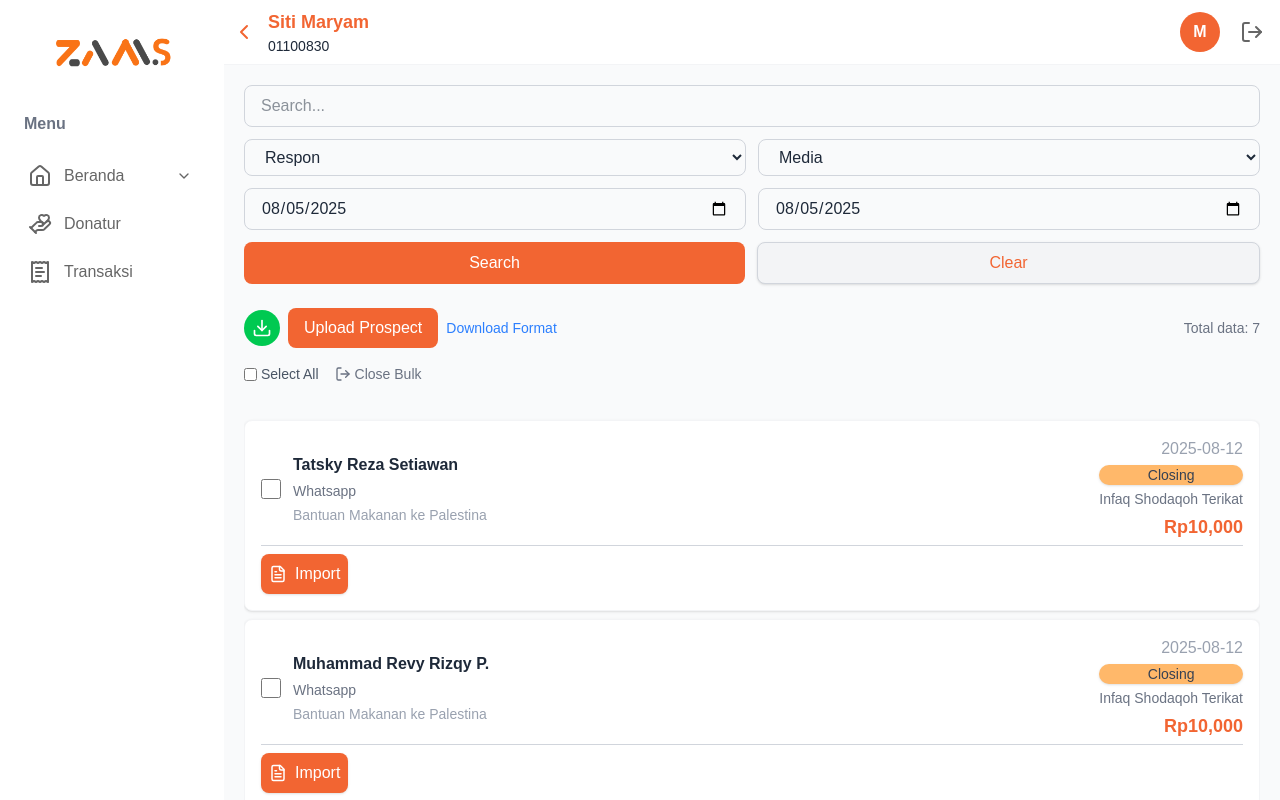
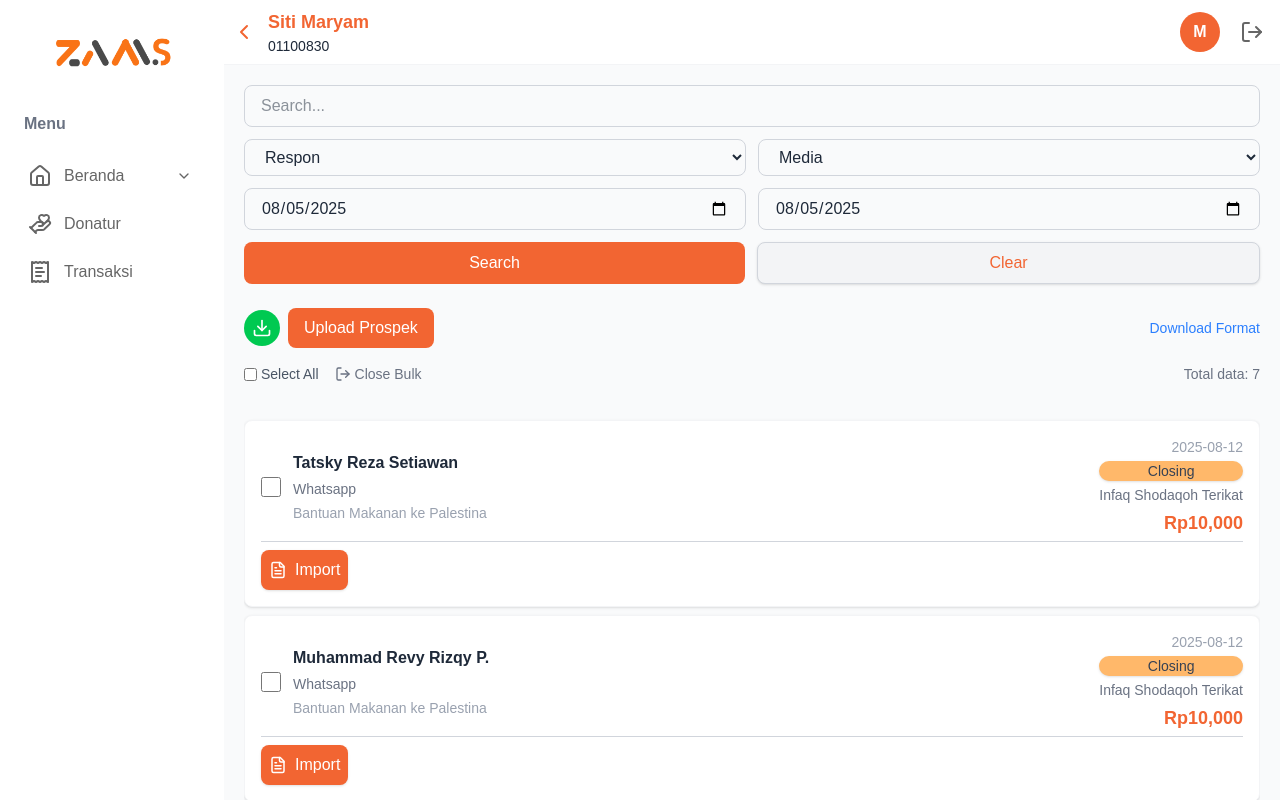
Before and after one commit to MuhammadRevy49/zams, a Next.js app: page /prospek in a window 1280 px wide. Built offline with nearby package versions, Linux system fonts and the light colour scheme.

Commit message:
Bismillah: update fs in page prospek

```diff
--- a/app/prospek/page.jsx
+++ b/app/prospek/page.jsx
@@ -112,7 +112,7 @@ export default function ProspekPage() {
           <ArrowLeft className="mr-3" />
         </a>
         <h1 className="text-xl font-bold text-[#F26532] mb-4">
-          Daftar Prospect
+          Daftar Prospek
         </h1>
       </div>
 
@@ -179,23 +179,25 @@ export default function ProspekPage() {
               <Download size={20} />
             </button>
             <button className="bg-[#F26532] text-white px-4 py-2 rounded-lg hover:opacity-50 hover:cursor-pointer transition-all">
-            Upload Prospect
+              Upload Prospek
             </button>
+          </div>
           <a href="#" className="text-blue-500 text-sm hover:text-blue-700 transition-all">
             Download Format
           </a>
       </div>
-        <p className="text-sm text-gray-500 text-right">Total data: {data.length}</p>
-      </div>
 
       {/* Select All & Close Bulk */}
-      <div className="flex items-center gap-4 text-sm text-gray-600 mb-6">
+      <div className="flex items-center justify-between gap-4 text-sm text-gray-600 mb-6">
+        <div className="flex items-center gap-4">
           <label className="flex items-center gap-1 select-none">
             <input type="checkbox" checked={selectAll} onChange={toggleSelectAll} className="accent-[#F26532]" /> Select All
           </label>
           <button className="flex items-center gap-1 text-gray-500 hover:cursor-pointer select-none hover:text-gray-700 transition-all">
             <LogOut size={16} /> Close Bulk
           </button>
+        </div>
+        <p className="text-sm text-gray-500 text-right">Total data: {data.length}</p>
       </div>
 
       {/* Data */}
@@ -216,7 +218,7 @@ export default function ProspekPage() {
               return (
                 <div
                   key={index}
-                  className={`shadow rounded-lg p-4 flex flex-col transition-all hover:bg-orange-50 hover:cursor-pointer ${isSelected
+                  className={`shadow rounded-lg p-4 flex flex-col transition-all hover:bg-orange-100 hover:cursor-pointer ${isSelected
                     ? "border border-[#F26532] bg-orange-50 shadow-lg"
                     : "border border-gray-100 bg-white"
                     }`}
@@ -236,7 +238,7 @@ export default function ProspekPage() {
                       </div>
                     </div>
                     <div className="space-y-1">
-                      <p className="text-right text-gray-400">{donatur.date}</p>
+                      <p className="text-right text-gray-400 text-sm">{donatur.date}</p>
                       <p className="text-center rounded-full text-gray-700 shadow text-sm bg-orange-300">{donatur.status}</p>
                       <p className="text-right text-sm text-gray-500">{donatur.tema}</p>
                       <p className="text-right text-lg text-[#F26532] font-semibold">Rp{donatur.jumlah.toLocaleString()}</p>
```
Lines whose indentation alone changed are shown as unchanged.
